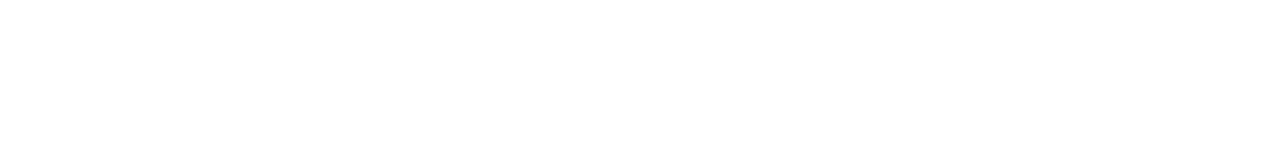
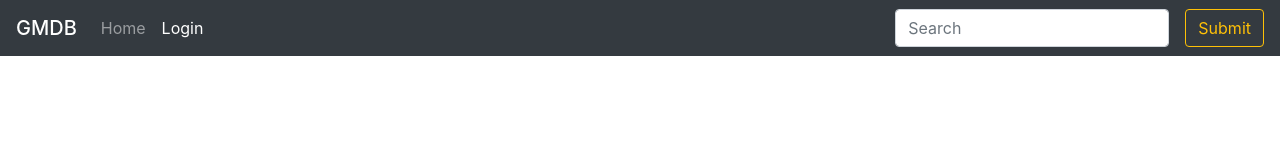
Before and after one commit to ananaso/USAF-html-checkpoint, a plain HTML site: page index.html in a window 1280 px wide. Drawn offline with nearby package versions, Linux system fonts and the light colour scheme.

Commit message:
added bootstrap header to index

```diff
--- a/index.html
+++ b/index.html
@@ -1,8 +1,39 @@
 <!DOCTYPE html>
 <html lang="en">
   <head>
+    <!-- Required meta tags -->
+    <meta charset="utf-8">
+    <meta name="viewport" content="width=device-width, initial-scale=1, shrink-to-fit=no">
+
+    <!-- Bootstrap CSS -->
+    <link rel="stylesheet" href="https://maxcdn.bootstrapcdn.com/bootstrap/4.0.0/css/bootstrap.min.css" integrity="sha384-Gn5384xqQ1aoWXA+058RXPxPg6fy4IWvTNh0E263XmFcJlSAwiGgFAW/dAiS6JXm" crossorigin="anonymous">
+
     <title>GMDB</title>
   </head>
   <body>
+    <header>
+      <nav class="navbar navbar-expand-lg navbar-dark bg-dark">
+        <span class="navbar-brand mb-0 h1">GMDB</span>
+        <button class="navbar-toggler" type="button" data-toggle="collapse" data-target="#navbarNav">
+          <span class="navbar-toggler-icon"></span>
+        </button>
+        <div class="collapse navbar-collapse" id="navbarNav">
+          <ul class="navbar-nav mr-auto">
+            <li class="nav-item">
+              <a class="nav-link" href="index.html">Home</a>
+            </li>
+            <li class="nav-item active">
+              <a class="nav-link" href="login.html">Login<span class="sr-only">(current)</span></a>
+            </li>
+          </ul>
+          <form class="navbar-form form-inline">
+            <div class="form-group mr-3">
+              <input type="text" class="form-control" placeholder="Search">
+            </div>
+            <button type="submit" class="btn btn-outline-warning">Submit</button>
+          </form>
+        </div>
+      </nav>
+    </header>
   </body>
 </html>
```
Also changed, not shown: login.html (+1 -1 lines).
